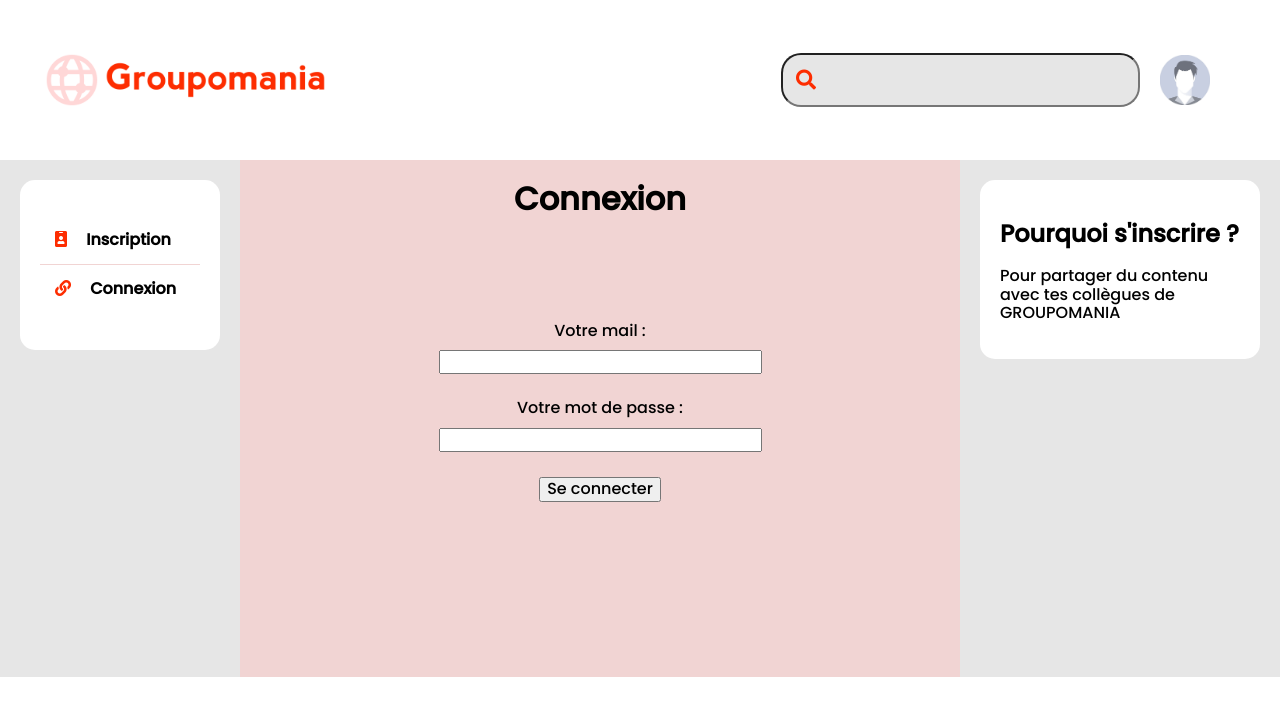
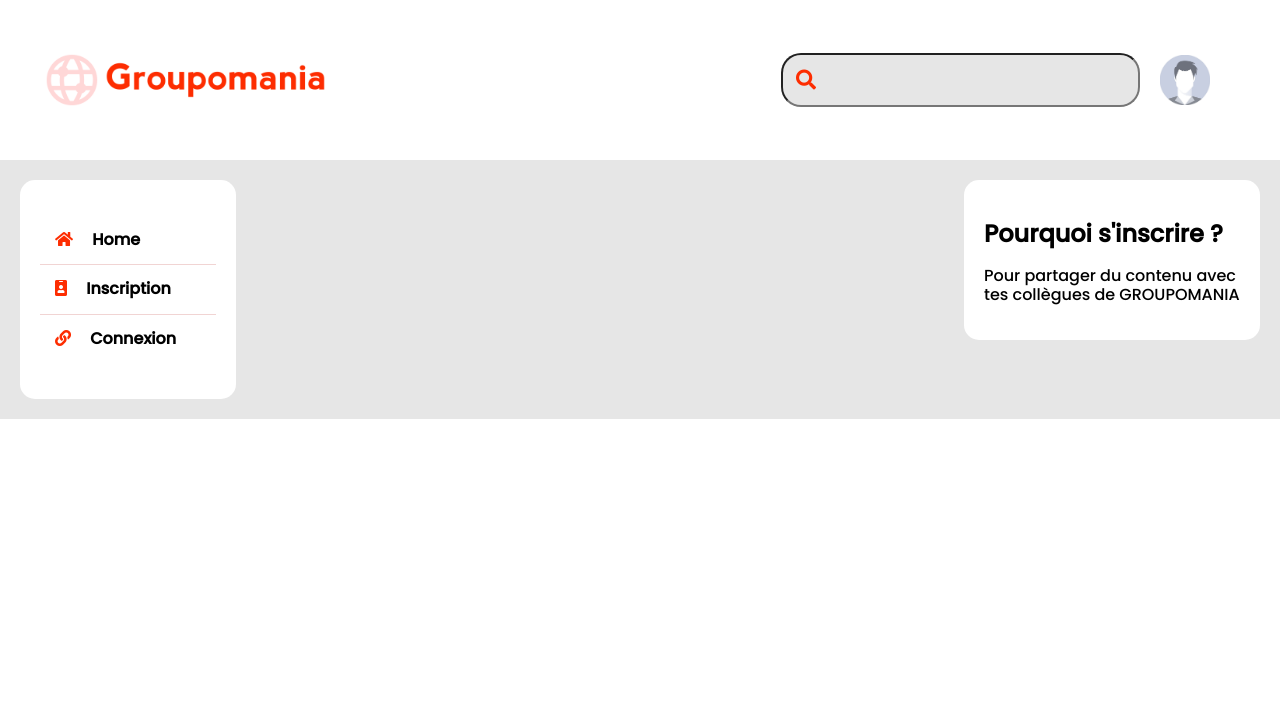
Before and after one commit to Tam-star/TamaraWenner_7_27122021, a React (Create React App) app in the folder frontend/my-app/: page / in a window 1280 px wide. Shown: the top 716 px of the page. Built offline with nearby package versions, Linux system fonts and the light colour scheme.

Commit message:
Modified Routes using Link and nested routes to change container instead of states

```diff
--- a/frontend/my-app/src/components/center-container.js
+++ b/frontend/my-app/src/components/center-container.js
@@ -1,17 +1,19 @@
 import React from 'react';
+import { useOutletContext } from 'react-router-dom';
 import NewPost from './newpost';
 import PostContainer from './post-container';
 import ProfileContainer from './profile-container';
 
-export default function CenterContainer({ centerElement, user }) {
+export default function CenterContainer({ centerElement }) {
+    const user = useOutletContext()
     return (
         <section className='center-container'>
-            {/* {element} */}
-            {centerElement === 'journal' ? <>
+            {centerElement === 'profil' ? <ProfileContainer user={user} /> : ''}
+            {centerElement === 'newsfeed' ? <>
                 <NewPost />
-                <PostContainer userConnected={user}/>
+                <PostContainer userConnected={user} />
             </> : ''}
-            {centerElement === 'profil' ? <ProfileContainer user= {user}/> :''}
+
 
         </section>
     )
--- a/frontend/my-app/src/components/connexion.js
+++ b/frontend/my-app/src/components/connexion.js
@@ -1,8 +1,11 @@
 import React from 'react';
+import { useNavigate } from 'react-router-dom';
 import { login } from '../API-functions'
 //import { redirectToNewsFeed } from '../functions';
 
 export default function Connexion() {
+
+    const navigate = useNavigate();
 
     const connect = (event) => {
         event.preventDefault()
@@ -15,11 +18,9 @@
             if(response.error){
                 return document.getElementsByClassName("message")[0].innerHTML = `${JSON.stringify(response.error).replace(/"/g, '')}`
             }
-            document.getElementsByClassName("message")[0].innerHTML = `Vous êtes connecté`
+            document.getElementsByClassName("message")[0].innerHTML = `Vous êtes connecté. Vous allez être redirigé vers votre dashboard`
             console.log('my message : '+ JSON.stringify(response.message))
-            //Just for development, it will redirect directly for production
-            //setTimeout(redirectToNewsFeed, 3000);
-            window.location.href = `./newsfeed`
+            navigate("../dashboard/newsfeed");
         })
         .catch((error) => {
             document.getElementsByClassName("message")[0].innerHTML = `Une erreur s'est produite : ${error}`
--- a/frontend/my-app/src/components/left-container.js
+++ b/frontend/my-app/src/components/left-container.js
@@ -2,7 +2,7 @@
 import Nav from './nav';
 import maleAvatar from '../assets/male-avatar-profile.jpg';
 
-export default function LeftContainer({ connected, changeCenterContainer, user }) {
+export default function LeftContainer({ connected, user }) {
     return (
         <section className='left-container'>
             {connected ?
@@ -11,7 +11,7 @@
                     <p>Bonjour {user.pseudo} !</p>
                 </aside>
                 : ''}
-            <Nav connected={connected} handleClick={changeCenterContainer} />
+            <Nav connected={connected} />
         </section>
     )
 
--- a/frontend/my-app/src/components/nav.js
+++ b/frontend/my-app/src/components/nav.js
@@ -1,13 +1,24 @@
 import React from 'react';
+import { Link } from 'react-router-dom';
+import { logout } from '../API-functions';
 
-export default function Nav({ connected, handleClick }) {
+export default function Nav({ connected }) {
+
+    const disconnect = (event) => {
+        logout()
+            .then((data) => {
+                console.log('data from logout : ', data)
+                window.location.href = `../login`
+            })
+    }
 
     if (!connected) {
         return (
             <nav className='left-menu'>
                 <ul>
-                    <li className='left-menu__element' onClick={handleClick}><i className="fas fa-id-badge"></i> Inscription</li>
-                    <li className='left-menu__element left-menu__element--no-border' onClick={handleClick}><i className="fas fa-link"></i> Connexion</li>
+                    <Link className='left-menu__link' to="/"><li className='left-menu__element'><i className="fas fa-home"></i> Home</li></Link>
+                    <Link className='left-menu__link' to="/signup"><li className='left-menu__element'><i className="fas fa-id-badge"></i> Inscription</li></Link>
+                    <Link className='left-menu__link' to="/login"><li className='left-menu__element left-menu__element--no-border' ><i className="fas fa-link"></i> Connexion</li></Link>
                 </ul>
             </nav>
         )
@@ -15,13 +26,10 @@
     return (
         <nav className='left-menu'>
             <ul>
-                <li className='left-menu__element'><i className="fas fa-home"></i> Home</li>
-                {/* <li className='menu__element'><i className="fas fa-user-friends"></i> People</li>
-                <li className='menu__element'><i className="fas fa-images"></i> Photos</li> */}
-                <li className='left-menu__element' onClick={handleClick}><i className="far fa-newspaper"></i> Journal</li>
-                <li className='left-menu__element' onClick={handleClick}><i className="fas fa-user"></i> Profil</li>
-                <li className='left-menu__element' onClick={handleClick}><i className="fas fa-cog"></i> Paramètres</li>
-                <li className='left-menu__element left-menu__element--no-border' onClick={handleClick}><i className="fas fa-unlink"></i> Déconnexion</li>
+                <Link className='left-menu__link' to="/dashboard/profile"><li className='left-menu__element'><i className="fas fa-user"></i> Profil</li></Link>
+                <Link className='left-menu__link' to="/dashboard/newsfeed"><li className='left-menu__element' ><i className="far fa-newspaper"></i> Journal</li></Link>
+                <Link className='left-menu__link' to="/dashboard/settings"><li className='left-menu__element' ><i className="fas fa-cog"></i> Paramètres</li></Link>
+                <li className='left-menu__element left-menu__element--no-border' onClick={disconnect}><i className="fas fa-unlink"></i> Déconnexion</li>
             </ul>
         </nav>
     )
--- a/frontend/my-app/src/index.js
+++ b/frontend/my-app/src/index.js
@@ -5,24 +5,26 @@
   Routes,
   Route
 } from "react-router-dom";
-//import App from './App';
-import NewsFeed from "./routes/newsfeed"
 import Home from "./routes/home"
 import reportWebVitals from './reportWebVitals';
+import Subscription from './components/subscription';
+import Connexion from './components/connexion';
+import Dashboard from './routes/dashboard';
+import CenterContainer from './components/center-container';
 
-// ReactDOM.render(
-//   <React.StrictMode>
-//     <App />
-//   </React.StrictMode>,
-//   document.getElementById('root')
-// );
 
 ReactDOM.render(
   <BrowserRouter>
-     <Routes>
-      <Route path="/" element={<Home />} />
-      <Route path="home" element={<Home />} />
-      <Route path="newsfeed" element={<NewsFeed />} />
+    <Routes>
+      <Route path="/" element={<Home />} >
+        <Route path="signup" element={<Subscription />} />
+        <Route path="login" element={<Connexion />} />
+      </Route>
+      <Route path="/dashboard" element={<Dashboard />} >
+        <Route path="/dashboard/profile" element={<CenterContainer centerElement='profil' />} />
+        <Route path="/dashboard/newsfeed" element={<CenterContainer centerElement='newsfeed' />} />
+        <Route path="/dashboard/settings" element={<div>Ici seront les settings</div>} />
+      </Route>
     </Routes>
   </BrowserRouter>,
   document.getElementById('root')
--- /dev/null
+++ b/frontend/my-app/src/routes/dashboard.js
@@ -0,0 +1,39 @@
+import '../sass/App.scss';
+import React from 'react';
+import Header from '../components/header';
+import ContactContainer from '../components/contact-container';
+import LeftContainer from '../components/left-container';
+import { getUserConnectedInfo } from '../API-functions'
+import { Outlet } from 'react-router-dom';
+
+
+function Dashboard() {
+
+  const [user, setUser] = React.useState([])
+
+  React.useEffect(() => {
+    getUserConnectedInfo()
+    .then((response) => {
+        setUser(response.data)
+        console.log('useEffect used : '+ JSON.stringify(response.data))
+    })
+    .catch((error) => console.error(error))
+  }, [])
+
+  return (
+    <div className="App">
+      <Header />
+      <main className='main-container'>
+        <LeftContainer connected={true}  user= {user} />
+        <Outlet context={user}/>
+        {/* <CenterContainer centerElement={centerState} user={user} /> */}
+        <div className='right-container'>
+          <h2>CONTACT</h2>
+          <ContactContainer />
+        </div>
+      </main>
+    </div>
+  );
+}
+
+export default Dashboard;
--- a/frontend/my-app/src/routes/home.js
+++ b/frontend/my-app/src/routes/home.js
@@ -1,30 +1,17 @@
 import '../sass/App.scss';
 import React from 'react';
 import Header from '../components/header';
-import Connexion from '../components/connexion';
 import LeftContainer from '../components/left-container';
-import Subscription from '../components/subscription';
+import { Outlet } from 'react-router-dom';
 
 function Home() {
-
-  const [login, setLogin] = React.useState(true)
-
-  const changeCenterContainer = event => {
-    if (event.target.textContent.includes('Inscription')) {
-      setLogin(false)
-    }
-    else {
-      setLogin(true)
-    }
-  }
-
 
   return (
     <div className="App">
       <Header />
       <main className='main-container'>
-        <LeftContainer connected={false} changeCenterContainer={changeCenterContainer} />
-        {login ? <Connexion /> : <Subscription/>}
+        <LeftContainer connected={false} />
+        <Outlet/>
         <section className='right-container info'>
           <h2>Pourquoi s'inscrire ?</h2>
           <p>Pour partager du contenu avec tes collègues de GROUPOMANIA</p>
--- a/frontend/my-app/src/routes/newsfeed.js
+++ /dev/null
@@ -1,59 +0,0 @@
-import '../sass/App.scss';
-import React from 'react';
-import Header from '../components/header';
-import ContactContainer from '../components/contact-container';
-import CenterContainer from '../components/center-container';
-import LeftContainer from '../components/left-container';
-import { getUserConnectedInfo, logout } from '../API-functions'
-
-
-function NewsFeed() {
-
-  const [centerState, setCenterState] = React.useState('journal')
-
-  const changeCenterContainer = event => {
-    if (event.target.textContent.includes('Profil')) {
-      setCenterState('profil')
-    }
-    else if (event.target.textContent.includes('Journal')) {
-      setCenterState('journal')
-    }
-    else if (event.target.textContent.includes('Déconnexion')){
-      logout()
-      .then((data) => {
-        console.log('data from logout : ',data)
-        window.location.href = `./home`
-      })
-    }
-    else {
-      console.log("lien non encore valide")
-    }
-  }
-
-  const [user, setUser] = React.useState([])
-
-  React.useEffect(() => {
-    getUserConnectedInfo()
-    .then((response) => {
-        setUser(response.data)
-        console.log('useEffect used : '+ JSON.stringify(response.data))
-    })
-    .catch((error) => console.error(error))
-  }, [])
-
-  return (
-    <div className="App">
-      <Header />
-      <main className='main-container'>
-        <LeftContainer connected={true} changeCenterContainer={changeCenterContainer} user= {user} />
-        <CenterContainer centerElement={centerState} user={user} />
-        <div className='right-container'>
-          <h2>CONTACT</h2>
-          <ContactContainer />
-        </div>
-      </main>
-    </div>
-  );
-}
-
-export default NewsFeed;
--- a/frontend/my-app/src/sass/layouts/_left-container.scss
+++ b/frontend/my-app/src/sass/layouts/_left-container.scss
@@ -15,6 +15,10 @@
     @include card-style();
     & ul{
         padding : 0;
+    }
+    &__link{
+       color : black;
+    text-decoration: none;
     }
     &__element {
         cursor: pointer;
```
